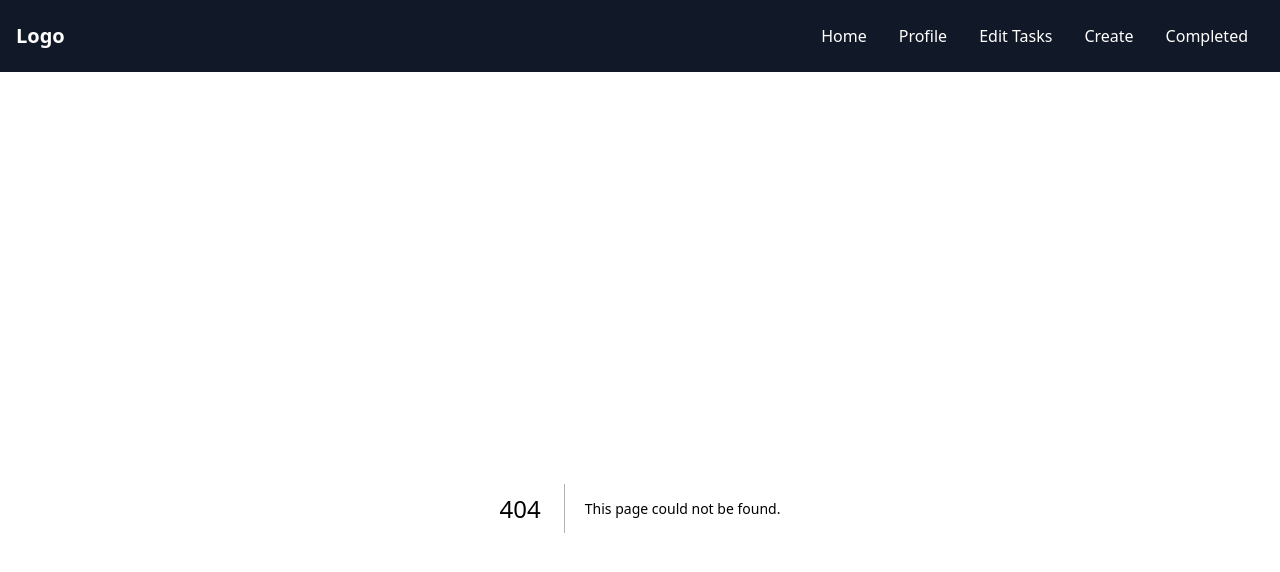
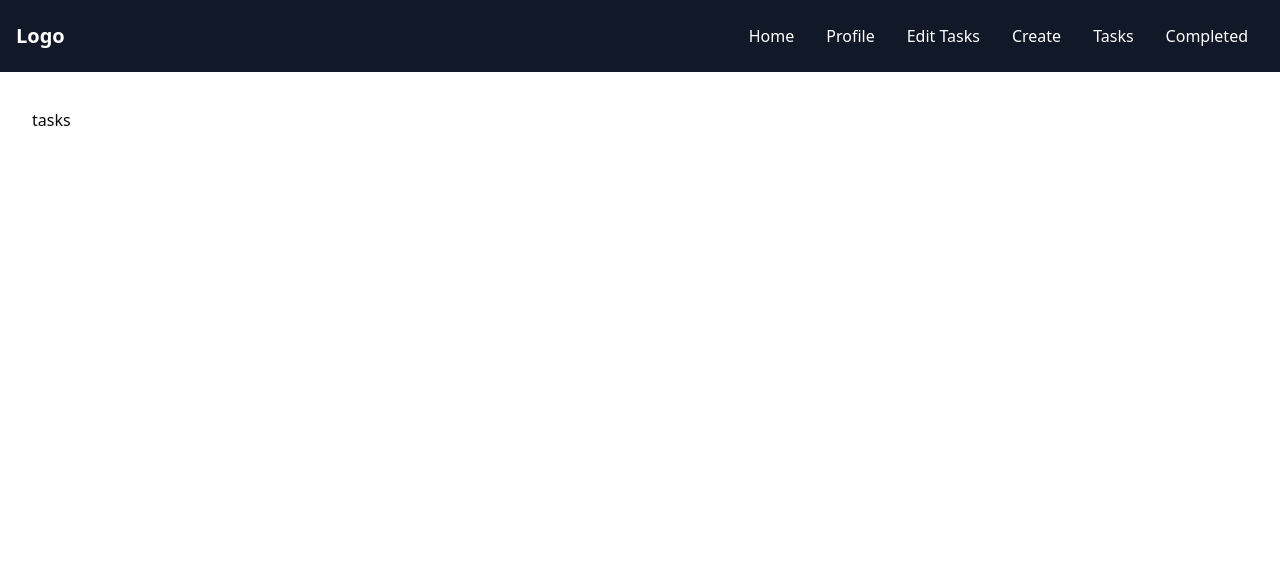
Before and after one commit to kruzuslabs/springboot-2418-ui, a Next.js app: page /tasks in a window 1280 px wide. Before the commit this address had no page. Shown: the top 572 px of the page. Built offline with nearby package versions, Linux system fonts and the light colour scheme.

Commit message:
needs more work

```diff
--- a/src/components/Navbar/index.tsx
+++ b/src/components/Navbar/index.tsx
@@ -30,9 +30,8 @@ function Navbar() {
         </svg>
       </button>
       <div
-        className={`flex-grow ${
-          navOpen ? "" : "hidden"
-        } lg:flex lg:items-center lg:w-auto`}
+        className={`flex-grow ${navOpen ? "" : "hidden"
+          } lg:flex lg:items-center lg:w-auto`}
         id="nav"
       >
         <ul className="flex flex-col lg:flex-row list-none lg:ml-auto">
@@ -91,6 +90,16 @@ function Navbar() {
                     Create
                   </Link>
                 </li>
+
+                <li>
+                  <Link
+                    className="text-white hover:text-gray-400 px-4 py-2 block"
+                    href="/tasks"
+                  >
+                    Tasks
+                  </Link>
+                </li>
+
                 <li>
                   <Link
                     className="text-white hover:text-gray-400 px-4 py-2 block"
@@ -99,6 +108,7 @@ function Navbar() {
                     Completed
                   </Link>
                 </li>
+
               </>
             )}
         </ul>
--- /dev/null
+++ b/src/pages/tasks/index.tsx
@@ -0,0 +1,7 @@
+export default function Tasks() {
+    return (
+        <>
+            <h1>tasks</h1>
+        </>
+    );
+}
```
